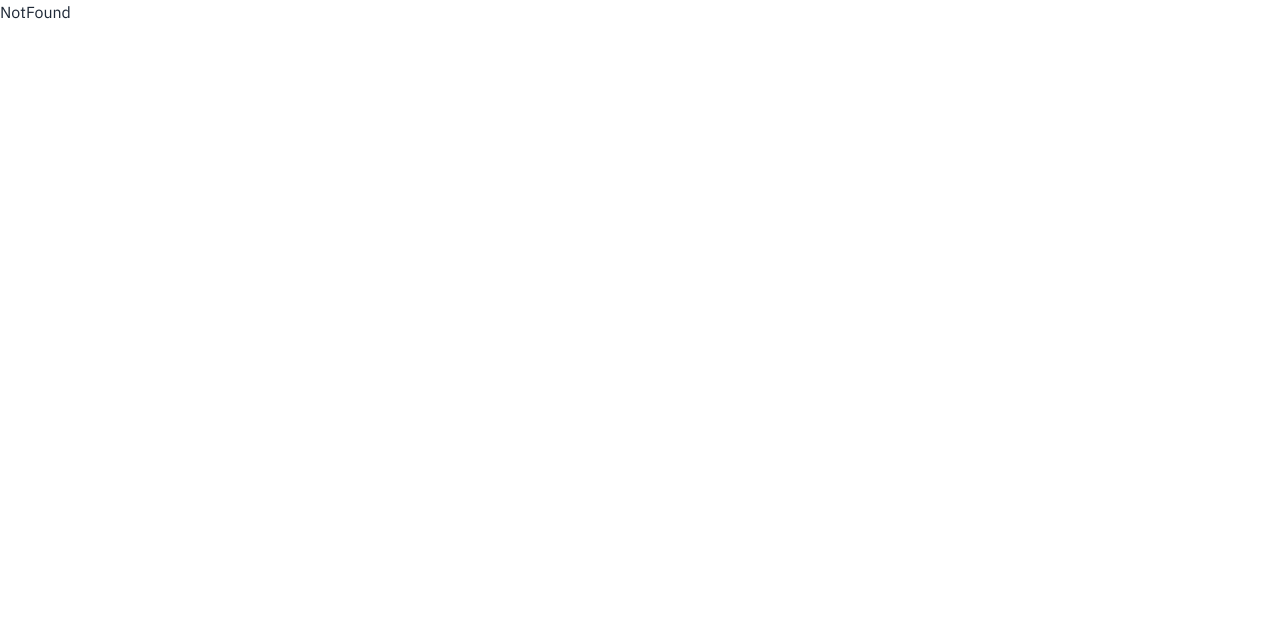
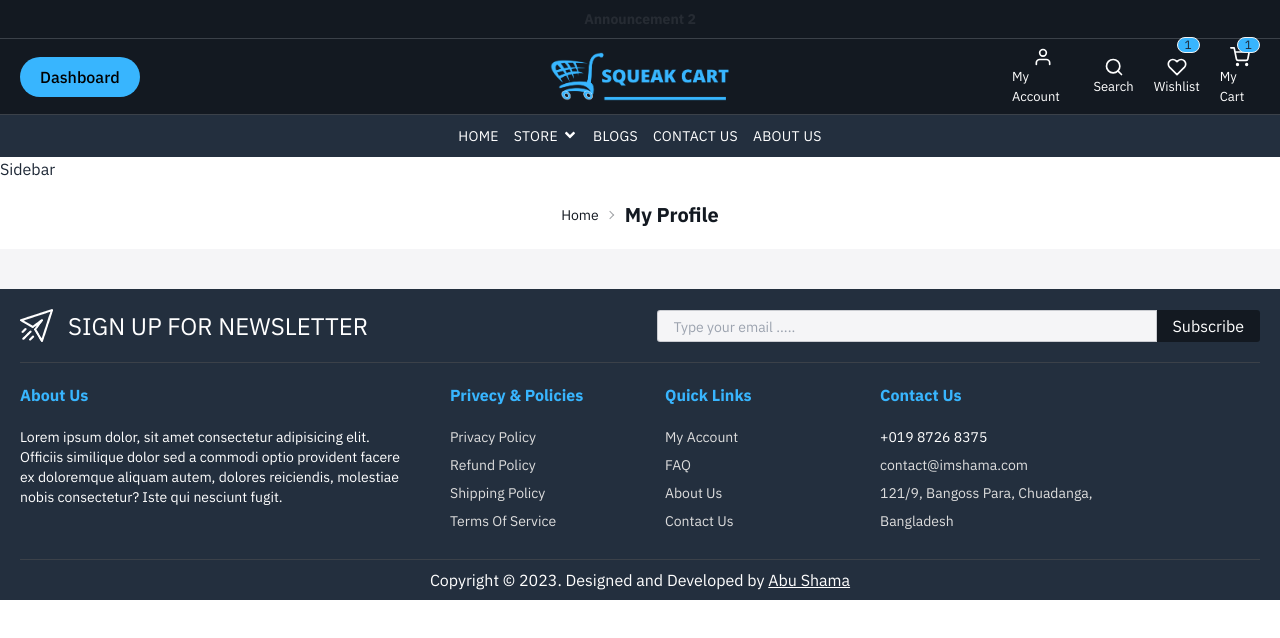
Before and after one commit to abushamacd/SqueakCart-Client, a React (Create React App) app: page /profile in a window 1280 px wide. Shown: the top 638 px of the page. Built offline with nearby package versions, Linux system fonts and the light colour scheme; sample sign-in values are in the browser's storage.

Commit message:
implement private route

```diff
--- a/src/components/Header.jsx
+++ b/src/components/Header.jsx
@@ -88,6 +88,7 @@ const Header = () => {
                 )}
               </div>
 
+              {user?.role !== "admin" && (
                 <div className="catagories block md:hidden">
                   <div className="catagory_menu">
                     <div className="dropdown">
@@ -140,6 +141,7 @@ const Header = () => {
                     </div>
                   </div>
                 </div>
+              )}
 
               <div className="logo flex justify-center">
                 <Link to="/" className="text-white text-2xl">
@@ -203,7 +205,7 @@ const Header = () => {
             </div>
           </div>
         </div>
-
+        {user?.role === "admin" && (
           <div className="header_bottom  block md:hidden py-1 px-[20px]">
             <div className="layout">
               <div className="menu_area my-1 flex justify-between md:justify-center items-center ">
@@ -271,7 +273,7 @@ const Header = () => {
               </div>
             </div>
           </div>
-
+        )}
         <div className="header_bottom md:block hidden py-2 px-[20px]">
           <div className="layout">
             <div className="menu_area my-1 flex justify-between md:justify-center items-center ">
--- /dev/null
+++ b/src/layouts/SiteLayout.jsx
@@ -0,0 +1,16 @@
+import React from "react";
+import Header from "../components/Header";
+import { Outlet } from "react-router-dom";
+import Footer from "../components/Footer";
+
+const SiteLayout = () => {
+  return (
+    <>
+      <Header />
+      <Outlet />
+      <Footer />
+    </>
+  );
+};
+
+export default SiteLayout;
--- a/src/layouts/UserLayout.jsx
+++ b/src/layouts/UserLayout.jsx
@@ -1,14 +1,11 @@
 import React from "react";
-import Header from "../components/Header";
 import { Outlet } from "react-router-dom";
-import Footer from "../components/Footer";
 
 const UserLayout = () => {
   return (
     <>
-      <Header />
+      <div>Sidebar</div>
       <Outlet />
-      <Footer />
     </>
   );
 };
--- /dev/null
+++ b/src/pages/User/Profile.jsx
@@ -0,0 +1,15 @@
+import React from "react";
+import Head from "../../components/Head";
+import BreadCrumb from "../../components/BreadCrumb";
+
+const Profile = () => {
+  return (
+    <>
+      <Head title="My Profile ||" />
+      <BreadCrumb title="My Profile" />
+      <div className="body_wrapper p-[20px]"></div>
+    </>
+  );
+};
+
+export default Profile;
--- a/src/pages/SignIn.jsx
+++ b/src/pages/User/SignIn.jsx
@@ -1,18 +1,20 @@
 import React, { useEffect } from "react";
-import Head from "../components/Head";
-import BreadCrumb from "../components/BreadCrumb";
-import { Link, useNavigate } from "react-router-dom";
+import { Link, useLocation, useNavigate } from "react-router-dom";
 import { useFormik } from "formik";
 import * as Yup from "yup";
 import { toast } from "react-toastify";
-import { useSignInMutation } from "../redux/features/auth/authApi";
 import jwtDecode from "jwt-decode";
 import { useDispatch } from "react-redux";
-import { setUser } from "../redux/features/auth/authSlice";
+import Head from "../../components/Head";
+import BreadCrumb from "../../components/BreadCrumb";
+import { useSignInMutation } from "../../redux/features/auth/authApi";
+import { setUser } from "../../redux/features/auth/authSlice";
 
 const SignIn = () => {
   const dispatch = useDispatch();
   const navigate = useNavigate();
+  let { state } = useLocation();
+  let path = state?.path || "/";
   const [signIn, { data, error, isError, isSuccess, reset }] =
     useSignInMutation();
   const accessToken = data?.data?.accessToken;
@@ -28,12 +30,12 @@ const SignIn = () => {
         dispatch(setUser(decoded));
       }
       reset();
-      navigate("/");
+      navigate(path, { replace: true });
     } else if (isError) {
       toast.error(`Login failed. ${error.data.message}`);
-      // reset();
+      reset();
     }
-  }, [isSuccess, isError, error, reset, navigate, accessToken, dispatch]);
+  }, [isSuccess, isError, error, reset, navigate, accessToken, dispatch, path]);
 
   let formSchema = Yup.object().shape({
     email: Yup.string()
--- a/src/pages/SignUp.jsx
+++ b/src/pages/User/SignUp.jsx
@@ -1,10 +1,10 @@
 import React, { useEffect } from "react";
-import Head from "../components/Head";
-import BreadCrumb from "../components/BreadCrumb";
+import Head from "../../components/Head";
+import BreadCrumb from "../../components/BreadCrumb";
 import { Link } from "react-router-dom";
 import * as Yup from "yup";
 import { useFormik } from "formik";
-import { useSignUpMutation } from "../redux/features/auth/authApi";
+import { useSignUpMutation } from "../../redux/features/auth/authApi";
 import { toast } from "react-toastify";
 import { useNavigate } from "react-router-dom";
 
--- /dev/null
+++ b/src/pages/User/Test.jsx
@@ -0,0 +1,7 @@
+import React from "react";
+
+const Test = () => {
+  return <div>Test</div>;
+};
+
+export default Test;
--- /dev/null
+++ b/src/routes/PrivateRoute.jsx
@@ -0,0 +1,14 @@
+import React from "react";
+import { useSelector } from "react-redux";
+import { Navigate, useLocation } from "react-router-dom";
+
+export default function PrivateRoute({ children }) {
+  const { user } = useSelector((state) => state.auth);
+  const { pathname } = useLocation();
+
+  if (!user) {
+    return <Navigate to={"/login"} state={{ path: pathname }}></Navigate>;
+  }
+
+  return children;
+}
--- a/src/routes/routes.jsx
+++ b/src/routes/routes.jsx
@@ -1,16 +1,20 @@
 import { createBrowserRouter } from "react-router-dom";
 import NotFound from "../pages/NotFound";
 import Home from "../pages/Home";
-import UserLayout from "../layouts/UserLayout";
+import SiteLayout from "../layouts/SiteLayout";
 import AdminLayout from "../layouts/AdminLayout";
 import Dashboard from "../pages/Dashboard/Dashboard";
-import SignUp from "../pages/SignUp";
-import SignIn from "../pages/SignIn";
+import SignUp from "../pages/User/SignUp";
+import SignIn from "../pages/User/SignIn";
+import Profile from "../pages/User/Profile";
+import UserLayout from "../layouts/UserLayout";
+import PrivateRoute from "./PrivateRoute";
+import Test from "../pages/User/Test";
 
 const routes = createBrowserRouter([
   {
     path: "/",
-    element: <UserLayout />,
+    element: <SiteLayout />,
     children: [
       {
         index: true,
@@ -23,6 +27,24 @@ const routes = createBrowserRouter([
       {
         path: "/login",
         element: <SignIn />,
+      },
+      {
+        path: "/profile",
+        element: (
+          <PrivateRoute>
+            <UserLayout />
+          </PrivateRoute>
+        ),
+        children: [
+          {
+            index: true,
+            element: <Profile />,
+          },
+          {
+            path: "/profile/test",
+            element: <Test />,
+          },
+        ],
       },
     ],
   },
```
Lines whose indentation alone changed are shown as unchanged.
